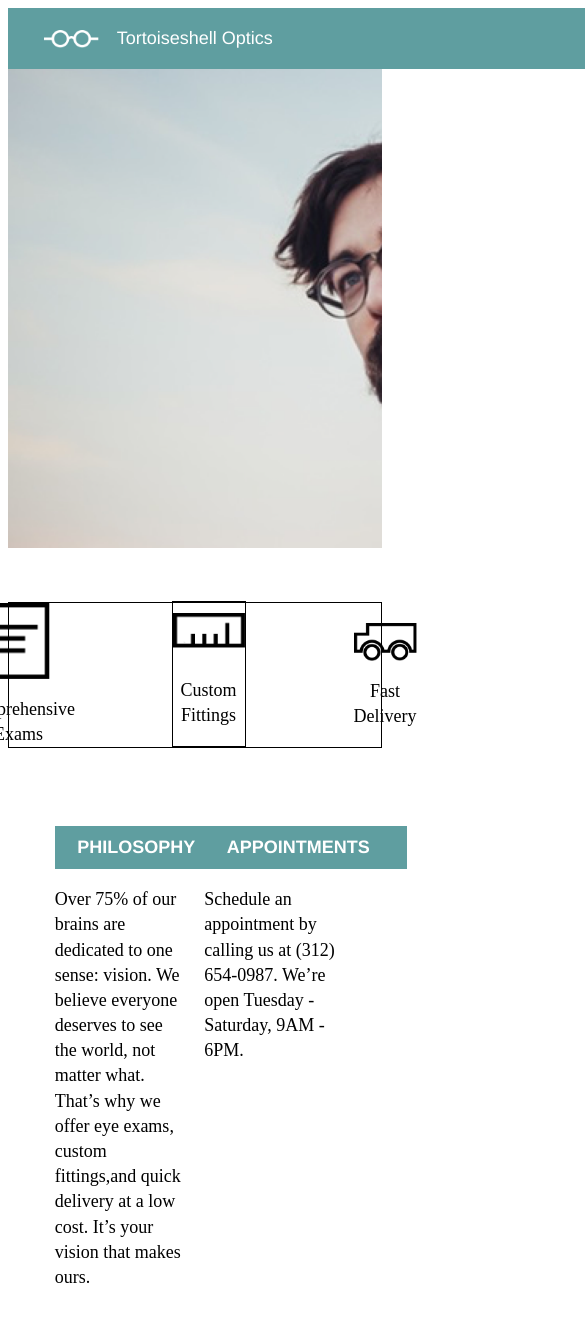
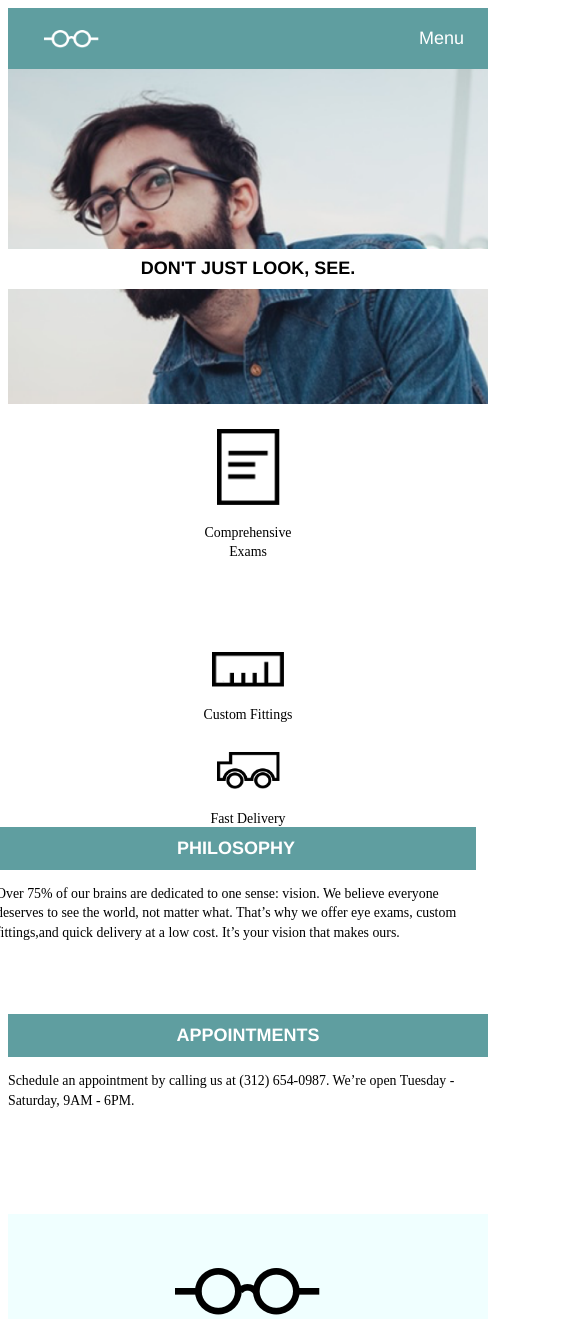
Before and after one commit to marcijill/TortoiseshellOptics, a plain HTML site: page index.html in a window 390 px wide. Shown: the top 1319 px of the page, 585 px wide, since content can reach past the window. Drawn offline with Linux system fonts and the light colour scheme.

Commit message:
Final commit

```diff
--- a/index.html
+++ b/index.html
@@ -10,10 +10,11 @@
       <div class="NavBanner">
         <div class="logo">
           <img src="./resources/images/logo-white.png" alt="glasses">
-          <p>Tortoiseshell Optics</p>
+          <p class="TO">Tortoiseshell Optics</p>
           <p class="services">Services</p>
           <p class="product">Products</p>
           <p class="contact">Contact</p>
+          <p id="menu">Menu</p>
         </div>
       </div>
        <div class="WhiteBanner">
--- a/resources/style.css
+++ b/resources/style.css
@@ -16,6 +16,8 @@ html {
   background-color: cadetblue;
   display: flex;
   margin: auto;
+  position: relative;
+  top: 20px;
 
 }
 
@@ -72,7 +74,6 @@ height: 8rem;
 margin-top: 3rem;
 margin-bottom: 3rem;
 justify-content: center;
-border: 1px solid black;
 align-items: flex-end;
 
 }
@@ -84,6 +85,7 @@ align-items: flex-end;
   width: 5rem;
   margin-right: 6rem;
   height: 8rem;
+  justify-content: flex-end;
 }
 
 .fittings {
@@ -92,7 +94,6 @@ align-items: flex-end;
   width: 5rem;
   margin-right: 6rem;
   align-items: center;
-  border: 1px solid black;
   height: 8rem;
   justify-content: flex-end;
 }
@@ -102,6 +103,7 @@ align-items: flex-end;
   flex-direction: column;
   align-items: center;
   width: 5rem;
+
 
 }
 
@@ -117,10 +119,12 @@ align-items: flex-end;
 
 .delivery img {
   width: 3.5rem;
+  margin-bottom: 1.5rem;
 }
 
 .icons p {
   text-align: center;
+  margin: 0;
 }
 
 .content {
@@ -166,3 +170,199 @@ footer {
 footer p {
   margin-left: 1rem;
 }
+
+@media only screen and (max-width: 768px) {
+  body {
+    width: 768px;
+  }
+
+  .NavBanner {
+    position: relative;
+    top: 0px;
+    width: 100%;
+  }
+
+  .banner {
+    height: 22rem;
+  }
+
+  .logo p {
+    margin-right: 0;
+
+  }
+
+.services {
+  margin-left: 10rem;
+
+}
+
+.product {
+  margin-left: 2rem;
+}
+
+.contact {
+  margin-left: 2rem;
+}
+
+
+  .WhiteBanner {
+    padding: 0.75rem 4rem;
+    margin-right: 2rem;
+    margin-top: 5rem;
+    font-size: 1.3rem;
+    margin-left: 20rem;
+  }
+}
+
+@media only screen and (max-width: 480px) {
+
+  body {
+    width: 480px;
+  }
+
+  .NavBanner {
+    position: relative;
+    top: 0px;
+    width: 100%;
+  }
+
+  .services,
+  .product,
+  .contact,
+  .TO {
+    visibility: hidden;
+    margin: 0;
+    padding: 0;
+  }
+
+  #menu {
+    color: white;
+    margin-right: 2rem;
+  }
+
+ .banner {
+    background-position: 20%;
+  }
+
+  .WhiteBanner {
+    width: 480px;
+    margin-left: 0;
+    padding-top: 0.5rem;
+    padding-bottom: 0.5rem;
+    font-size: 1rem;
+    margin-top: 10rem;
+    padding-left: 0;
+    padding-right: 0;
+  }
+
+  .WhiteBanner p {
+    margin: 0;
+    text-align: center;
+ }
+
+ .icons {
+   flex-direction: column;
+   font-size: 0.77rem;
+   height: 15rem;
+   align-items: center;
+ }
+
+ .icons img {
+   padding-bottom: 1rem;
+ }
+
+ .exams {
+   margin-top: 7.77rem;
+   margin-bottom: 5rem;
+   margin-right: 0;
+
+ }
+
+ .delivery {
+   margin-bottom: 3.77rem;
+ }
+
+ .fittings {
+   margin-right: 0;
+   margin-bottom: 1.54rem;
+ }
+
+ .delivery img {
+   margin-bottom: 0.125rem;
+ }
+
+ .content {
+   display: flex;
+   flex-direction: column;
+   align-items: center;
+ }
+
+ .PHILOSOPHY h4 {
+  width: 100%;
+  margin: 0;
+  padding-left: 0;
+  padding-right: 0;
+  padding-top: 0.5rem;
+  text-align: center;
+  margin-top: 2.5rem;
+
+ }
+
+ .PHILOSOPHY {
+   width: 100%;
+ }
+
+ .PHILOSOPHY p {
+   font-size: 0.77rem;
+   margin-bottom: 4rem;
+ }
+
+ .appts h4 {
+   width: 100%;
+   margin: 0;
+   padding-left: 0;
+   padding-right: 0;
+   padding-top: 0.5rem;
+   text-align: center;
+ }
+
+ .appts {
+   width: 100%;
+ }
+
+ .appts p {
+   font-size: 0.77rem;
+ }
+
+ footer p {
+   visibility: hidden;
+   padding: 0;
+   margin: 0;
+ }
+
+ footer img {
+   padding: 0;
+   margin: 0;
+}
+
+ footer {
+   width: 100%;
+   margin-bottom: 0;
+   margin-left: 0;
+   margin-right: 0;
+   margin-top: 5rem;
+   padding-left: 0;
+   padding-right: 0;
+   padding-top: 3rem;
+   padding-bottom: 3rem;
+   display: inline-block;
+   text-align: center;
+ }
+
+}
+
+@media only screen and (min-width: 760px) {
+  #menu {
+    visibility: hidden;
+  }
+}
```
